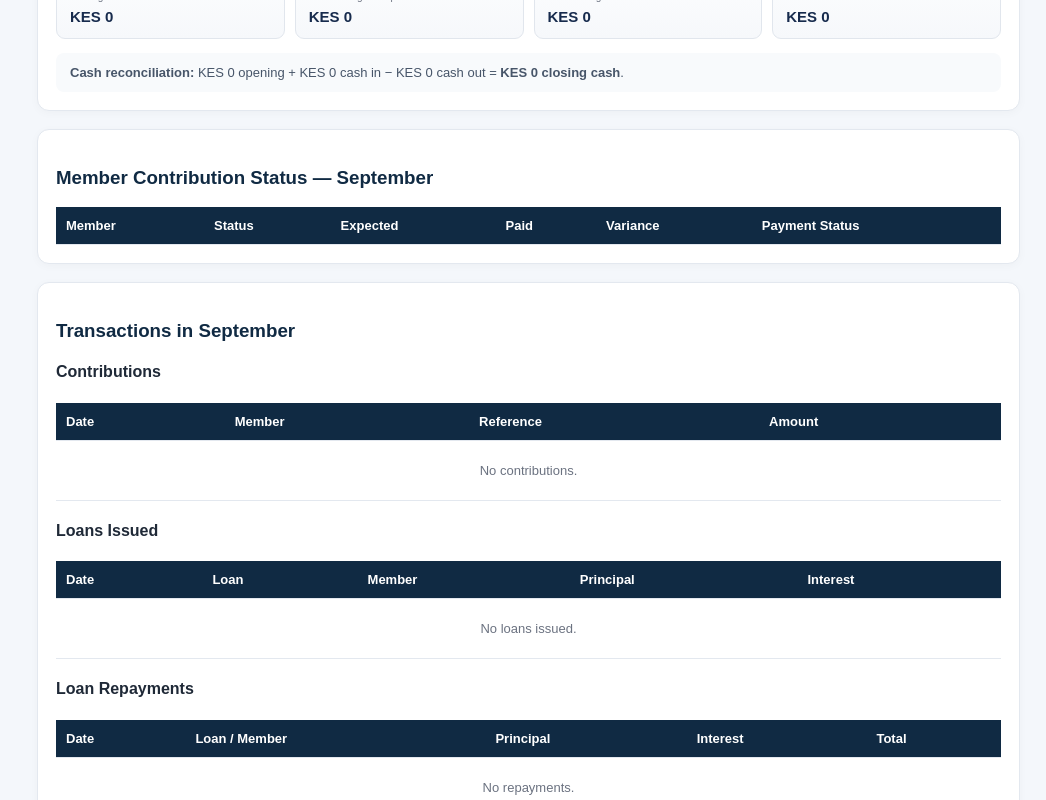
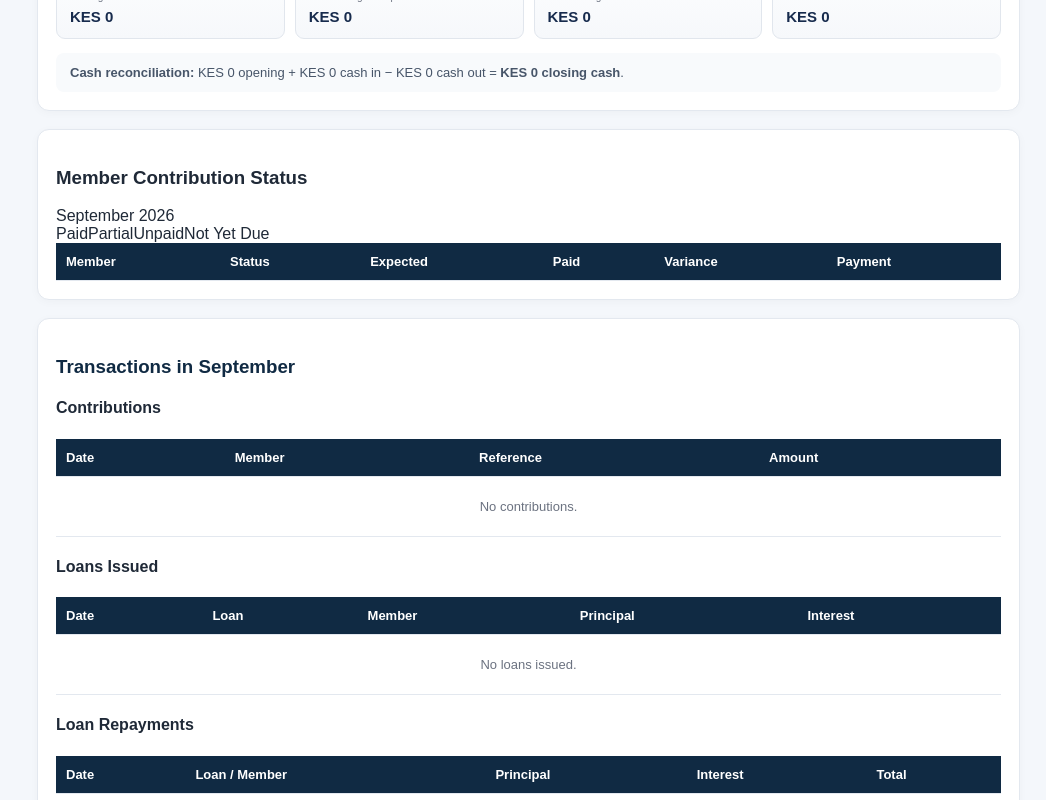
Before and after one commit to errosae-code/cwms, a Next.js app: page /app/reports in a window 1280 px wide. Shown: the part 1100-1900 px from the top of the page, without its empty margins (234-1280 px from the left). Built offline with nearby package versions, Linux system fonts and the light colour scheme; no server answers; the database is empty.

Commit message:
Refine monthly statement contribution status layout

```diff
--- a/src/app/app/reports/page.tsx
+++ b/src/app/app/reports/page.tsx
@@ -147,7 +147,20 @@ export default async function Reports({ searchParams }: { searchParams: Promise<
 
     <div className="panel" style={{marginTop:18}}><h3>Fund Position at Month End</h3><div className="summarygrid"><div><span>Closing Cash</span><strong>{money(closingCash)}</strong></div><div><span>Outstanding Principal</span><strong>{money(outstandingPrincipal)}</strong></div><div><span>Outstanding Interest</span><strong>{money(outstandingInterest)}</strong></div><div><span>Total Fund Value</span><strong>{money(totalFundValue)}</strong></div></div><p className="reconcile"><strong>Cash reconciliation:</strong> {money(openingCash)} opening + {money(contributions+repayments+welfareIn+registrationCash)} cash in − {money(loansIssued+welfareOut+refundsThisMonth)} cash out = <strong>{money(closingCash)} closing cash</strong>.</p></div>
 
-    <div className="panel" style={{marginTop:18}}><h3>Member Contribution Status — {monthNames[month-1]}</h3><div className="tablewrap"><table><thead><tr><th>Member</th><th>Status</th><th>Expected</th><th>Paid</th><th>Variance</th><th>Payment Status</th></tr></thead><tbody>{eligibleMembers.map((m:any)=>{
+    <div className="panel contribution-status-panel" style={{marginTop:18}}>
+      <div className="contribution-status-head">
+        <div>
+          <h3>Member Contribution Status</h3>
+          <span>{monthNames[month-1]} {year}</span>
+        </div>
+        <div className="contribution-status-legend">
+          <span className="status-dot paid">Paid</span>
+          <span className="status-dot partial">Partial</span>
+          <span className="status-dot unpaid">Unpaid</span>
+          <span className="status-dot neutral">Not Yet Due</span>
+        </div>
+      </div>
+      <div className="tablewrap contribution-status-wrap"><table className="contribution-status-table"><thead><tr><th>Member</th><th>Status</th><th>Expected</th><th>Paid</th><th>Variance</th><th>Payment</th></tr></thead><tbody>{eligibleMembers.map((m:any)=>{
       const paid=contribByMember.get(m.id)||0;
       const joinedAfterMonth = new Date(`${m.date_joined}T00:00:00`) > selectedMonthEnd;
       const refund=(allRefundsToEnd.data||[]).filter((x:any)=>x.member_id===m.id).sort((a:any,b:any)=>String(a.refund_date).localeCompare(String(b.refund_date)))[0];
@@ -157,9 +170,11 @@ export default async function Reports({ searchParams }: { searchParams: Promise<
       const variance=paid-memberExpected;
       const paymentStatus = !due ? "Not Yet Due" : paid >= expected ? "Paid" : paid > 0 ? "Partial" : "Unpaid";
       const badgeClass = paymentStatus === "Paid" ? "active" : paymentStatus === "Partial" ? "partial" : paymentStatus === "Unpaid" ? "withdrawn" : "neutral";
-      return <tr key={m.id}><td>{m.membership_no} — {m.full_name}</td><td>{m.status}</td><td>{money(memberExpected)}</td><td>{money(paid)}</td><td className={variance<0?"red":variance>0?"green":""}>{money(variance)}</td><td><span className={`badge ${badgeClass}`}>{paymentStatus}</span></td></tr>})}</tbody></table></div></div>
+      const paymentCellClass = paymentStatus === "Paid" ? "payment-paid" : paymentStatus === "Partial" ? "payment-partial" : paymentStatus === "Unpaid" ? "payment-unpaid" : "payment-neutral";
+      return <tr key={m.id}><td className="member-cell"><strong>{m.membership_no}</strong><span>{m.full_name}</span></td><td><span className="member-status">{m.status}</span></td><td className="num">{money(memberExpected)}</td><td className="num">{money(paid)}</td><td className={`num ${variance<0?"red":variance>0?"green":""}`}>{money(variance)}</td><td className={paymentCellClass}><span className={`badge ${badgeClass}`}>{paymentStatus}</span></td></tr>})}</tbody></table></div>
+    </div>
 
-    <div className="panel" style={{marginTop:18}}><h3>Transactions in {monthNames[month-1]}</h3><div className="reportsections">
+    <div className="panel transactions-panel" style={{marginTop:18}}><h3>Transactions in {monthNames[month-1]}</h3><div className="reportsections">
       <div><h4>Contributions</h4><div className="tablewrap"><table><thead><tr><th>Date</th><th>Member</th><th>Reference</th><th>Amount</th></tr></thead><tbody>{monthContrib.data?.length?monthContrib.data.map((r:any,i:number)=><tr key={i}><td>{r.payment_date}</td><td>{r.members?.membership_no} — {r.members?.full_name}</td><td>{r.reference||"-"}</td><td>{money(num(r.amount))}</td></tr>):<tr><td colSpan={4} className="empty">No contributions.</td></tr>}</tbody></table></div></div>
       <div><h4>Loans Issued</h4><div className="tablewrap"><table><thead><tr><th>Date</th><th>Loan</th><th>Member</th><th>Principal</th><th>Interest</th></tr></thead><tbody>{monthLoans.data?.length?monthLoans.data.map((r:any)=><tr key={r.id}><td>{r.issue_date}</td><td>{r.loan_no}</td><td>{r.members?.full_name}</td><td>{money(num(r.principal))}</td><td>{money(num(r.interest_amount))}</td></tr>):<tr><td colSpan={5} className="empty">No loans issued.</td></tr>}</tbody></table></div></div>
       <div><h4>Loan Repayments</h4><div className="tablewrap"><table><thead><tr><th>Date</th><th>Loan / Member</th><th>Principal</th><th>Interest</th><th>Total</th></tr></thead><tbody>{monthReps.data?.length?monthReps.data.map((r:any,i:number)=><tr key={i}><td>{r.payment_date}</td><td>{r.loans?.loan_no} — {r.loans?.members?.full_name}</td><td>{money(num(r.principal_paid))}</td><td>{money(num(r.interest_paid))}</td><td>{money(num(r.amount))}</td></tr>):<tr><td colSpan={5} className="empty">No repayments.</td></tr>}</tbody></table></div></div>
```
